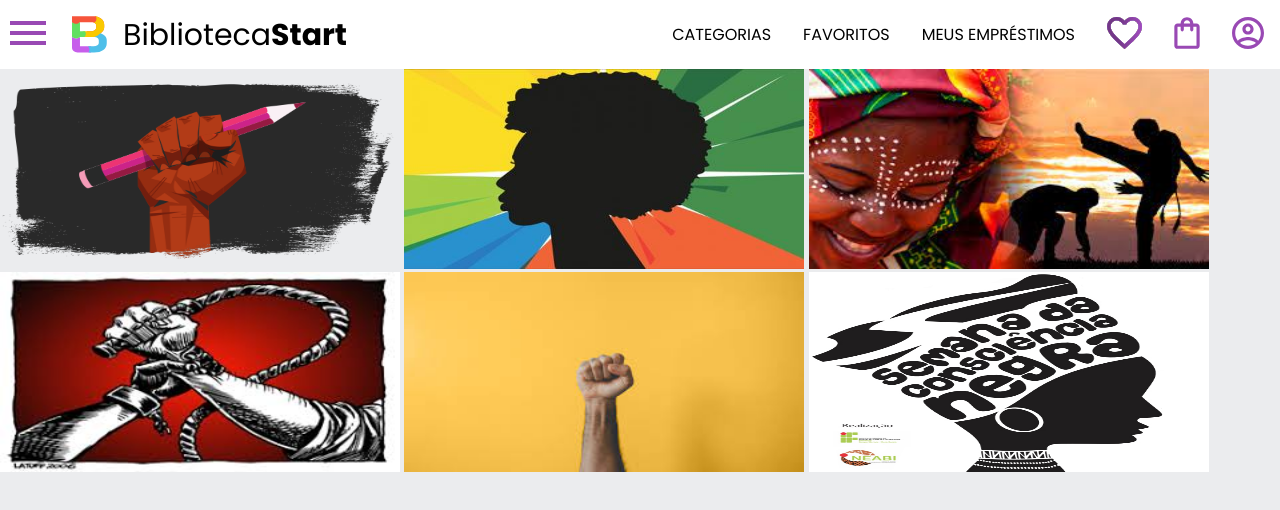
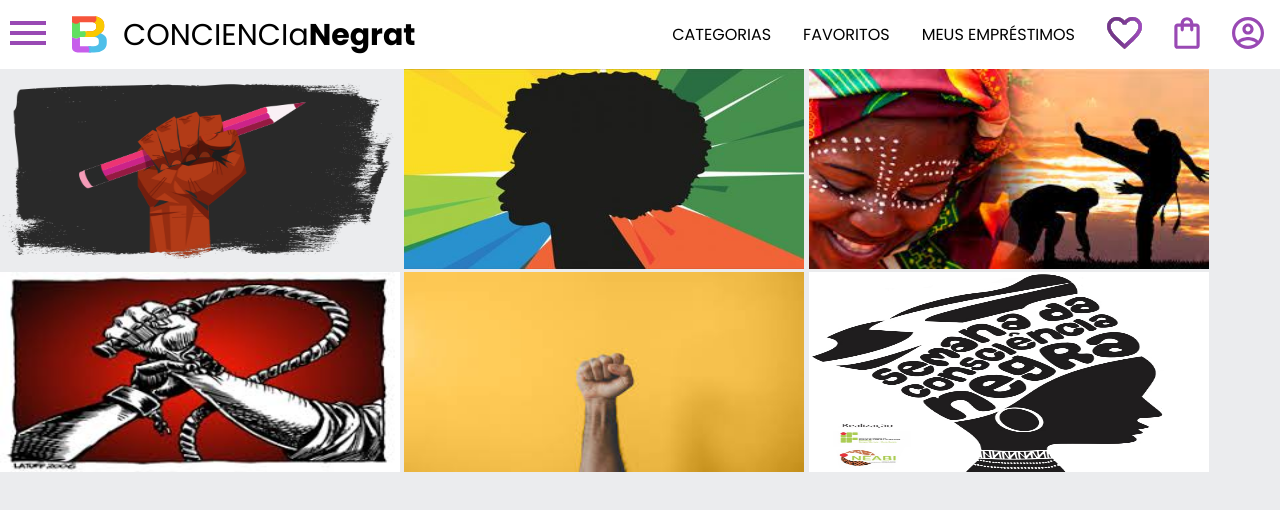
Before and after one commit to Niltinho2023/RESPONSIVO, a plain HTML site: page index.html in a window 1280 px wide. Drawn offline with Linux system fonts and the light colour scheme.

Commit message:
Update index.html

```diff
--- a/index.html
+++ b/index.html
@@ -37,7 +37,7 @@
                 </li>
             </ul>
             <img src="img/Logo.svg" alt="Logotipo da Biblioteca Start" class="container__imagem">
-            <h1 class="container__titulo">Biblioteca<b class="container__titulo--negrito">Start</b></h1>
+            <h1 class="container__titulo">CONCIENCIa<b class="container__titulo--negrito">Negrat</b></h1>
         </div>
         <div class="container">
             <ul class="opções">
```
